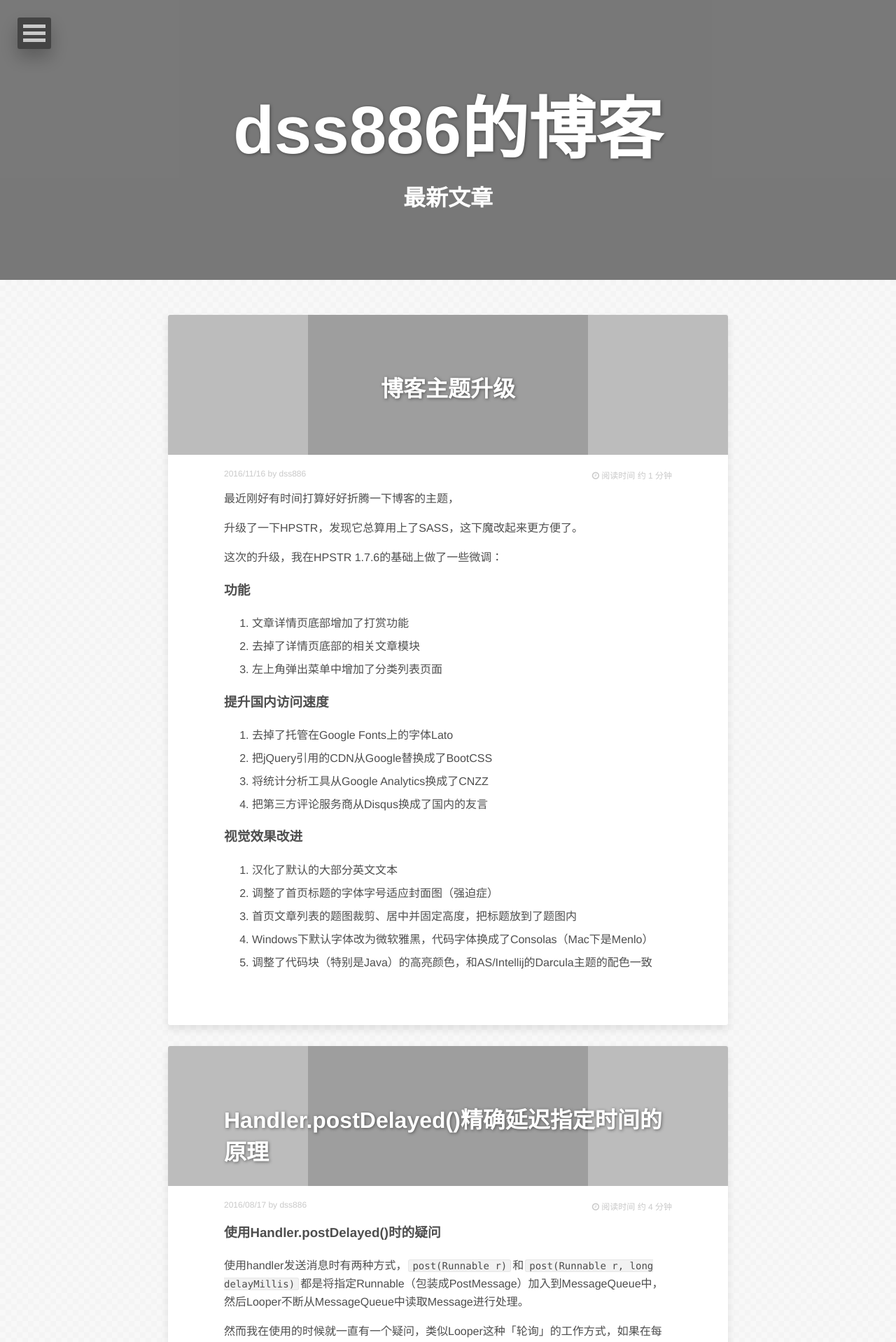
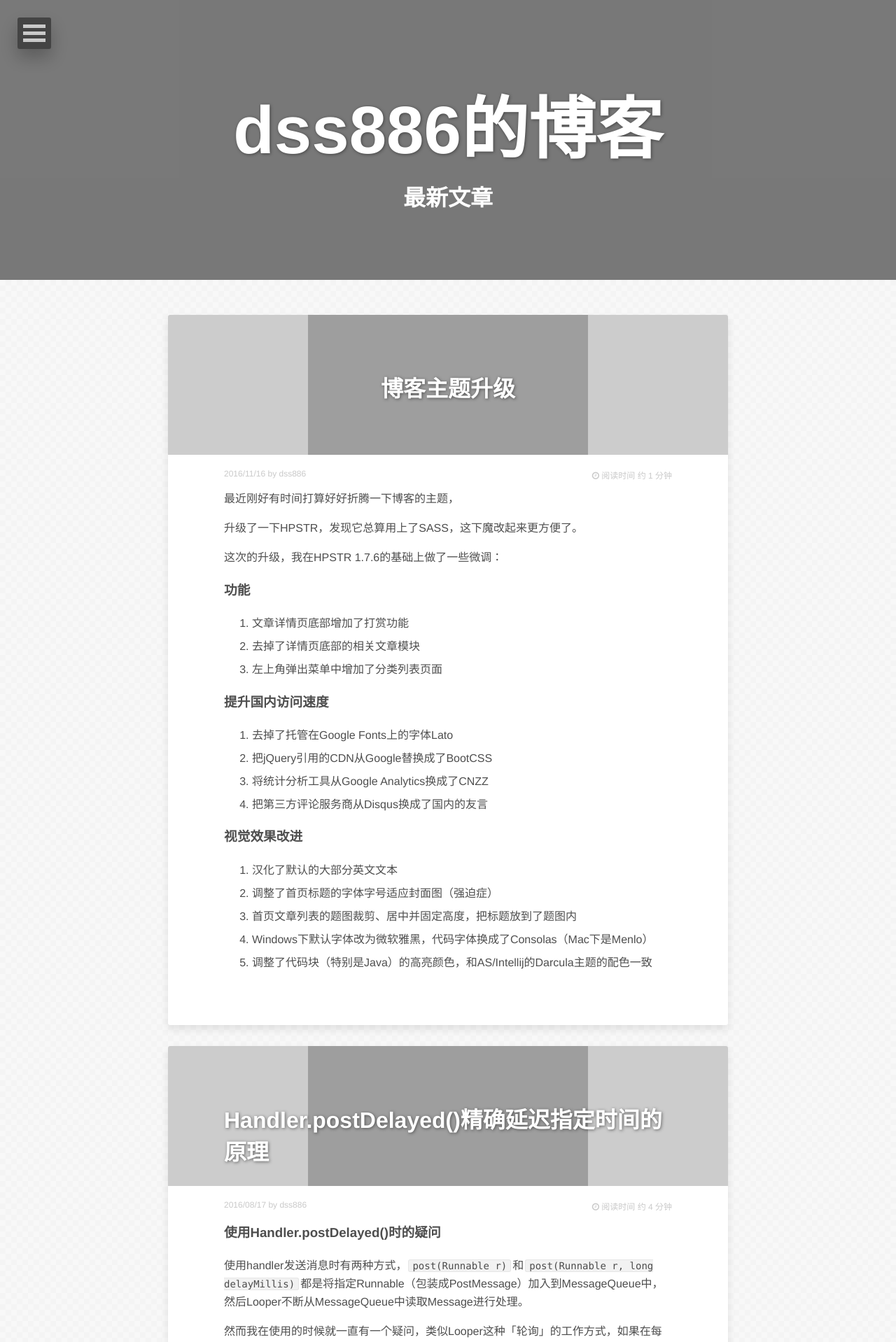
Before and after one commit to dss886/www.dss886.com, a Jekyll site: the page built from index.html, in a window 1280 px wide. Shown: the top 1918 px of the page at 70% size. Built offline with Jekyll 4.4.1, drawn with Linux system fonts in a browser that asks for light colours; nearby versions of some CDN libraries; the list of posts is cut into pages by our own code; comment, search, counter and statistics services are not loaded.

Commit message:
修改题图灰色的颜色

```diff
--- a/_sass/_page.scss
+++ b/_sass/_page.scss
@@ -549,7 +549,7 @@ header .entry-meta {
 
 	overflow: hidden;
 	position: relative;
-	background-color: rgba($base-color,0.3);
+	background-color: #CCC;
 
 	display: flex;
     align-items: center;
```
